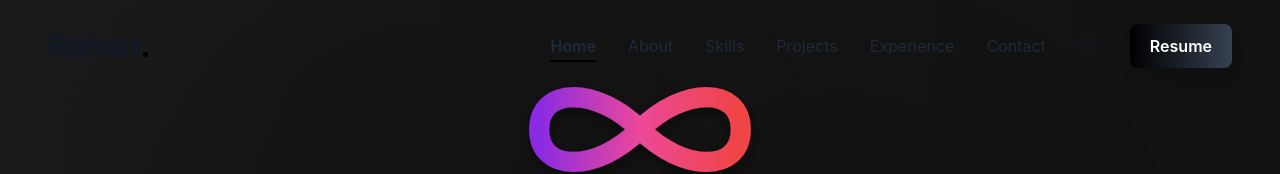
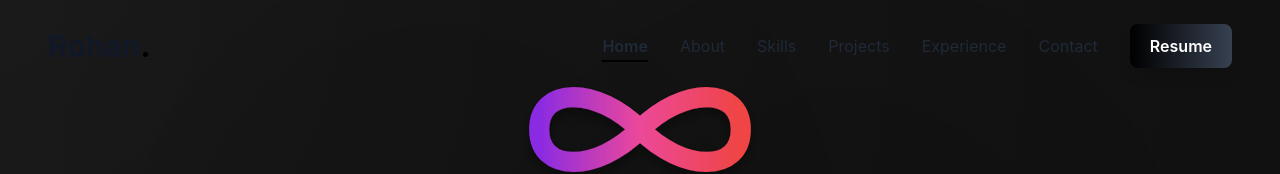
Before and after one commit to RohanMukka/portfolio, a React (Vite) app: page / in a window 1280 px wide. Shown: the top 174 px of the page. Built offline with nearby package versions, Linux system fonts and the light colour scheme; a web font is replaced by a local one.

Commit message:
Remove light theme and toggle

```diff
--- a/App.tsx
+++ b/App.tsx
@@ -15,12 +15,6 @@ import Footer from './components/common/Footer';
 const App: React.FC = () => {
   const [isLoading, setIsLoading] = useState(true);
   const [activeSection, setActiveSection] = useState('home');
-  const [theme, setTheme] = useState<'light' | 'dark'>(() => {
-    if (typeof window !== 'undefined') {
-      return (localStorage.getItem('theme') as 'light' | 'dark') || 'dark';
-    }
-    return 'dark';
-  });
 
   const homeRef = useRef<HTMLElement | null>(null);
   const aboutRef = useRef<HTMLElement | null>(null);
@@ -84,11 +78,9 @@ const App: React.FC = () => {
 
   useEffect(() => {
     if (typeof document !== 'undefined') {
-      document.body.classList.toggle('dark', theme === 'dark');
-      document.body.classList.toggle('light', theme === 'light');
-      localStorage.setItem('theme', theme);
+      document.body.classList.add('dark');
     }
-  }, [theme]);
+  }, []);
 
   const scrollToSection = (id: string) => {
     const sectionRef = sectionRefs[id];
@@ -107,9 +99,6 @@ const App: React.FC = () => {
     }
   };
 
-  const toggleTheme = () => {
-    setTheme(prev => (prev === 'dark' ? 'light' : 'dark'));
-  };
 
 
   if (isLoading && typeof window !== 'undefined') { // Ensure window check for SSR safety, though not strictly needed for CSR
@@ -122,8 +111,6 @@ const App: React.FC = () => {
         currentSection={activeSection}
         personalData={{name: personalData.name, resumeUrl: personalData.resumeUrl}}
         scrollToSection={scrollToSection}
-        theme={theme}
-        toggleTheme={toggleTheme}
       />
 
       <main>
--- a/components/common/Navbar.tsx
+++ b/components/common/Navbar.tsx
@@ -1,13 +1,13 @@
 
 import React, { useState, useEffect } from 'react';
 import { motion, AnimatePresence } from 'framer-motion';
-import { Menu, X, Sun, Moon } from 'lucide-react';
+import { Menu, X } from 'lucide-react';
 import { NavbarProps } from '../../types';
 
 const NAV_ITEMS = ["Home", "About", "Skills", "Projects", "Experience", "Contact"];
 
 
-const Navbar: React.FC<NavbarProps> = ({ currentSection, personalData, scrollToSection, theme, toggleTheme }) => {
+const Navbar: React.FC<NavbarProps> = ({ currentSection, personalData, scrollToSection }) => {
   const [isOpen, setIsOpen] = useState(false);
   const [scrolled, setScrolled] = useState(false);
 
@@ -68,14 +68,6 @@ const Navbar: React.FC<NavbarProps> = ({ currentSection, personalData, scrollToS
               {activeIndicator(item)}
             </motion.button>
           ))}
-          <button
-            onClick={toggleTheme}
-            className="text-gray-900 dark:text-white focus:outline-none"
-            aria-label="Toggle theme"
-            data-cursor-hover-link
-          >
-            {theme === 'dark' ? <Sun size={20} /> : <Moon size={20} />}
-          </button>
           <motion.a
             href={personalData.resumeUrl}
             download
@@ -119,14 +111,6 @@ const Navbar: React.FC<NavbarProps> = ({ currentSection, personalData, scrollToS
                   {item}
                 </button>
               ))}
-              <button
-                onClick={toggleTheme}
-                className="text-gray-900 dark:text-white focus:outline-none"
-                aria-label="Toggle theme"
-                data-cursor-hover-link
-              >
-                {theme === 'dark' ? <Sun size={24} /> : <Moon size={24} />}
-              </button>
               <motion.a
                 href={personalData.resumeUrl}
                 download
--- a/index.html
+++ b/index.html
@@ -26,11 +26,6 @@
             background-attachment: fixed;
             background-size: 200% 200%;
             animation: gradient-bg 30s ease infinite;
-        }
-        body.light {
-            --text-color: #1f2937;
-            --gradient-start: #f8fafc;
-            --gradient-end: #e2e8f0;
         }
         body.dark {
             --text-color: #E0E0E0;
--- a/types.ts
+++ b/types.ts
@@ -80,8 +80,6 @@ export interface NavbarProps {
   currentSection: string;
   personalData: Pick<PersonalData, 'name' | 'resumeUrl'>;
   scrollToSection: (id: string) => void;
-  theme: 'light' | 'dark';
-  toggleTheme: () => void;
 }
 
 export interface HeroProps {
```
Also changed, not shown: 1 other file (tests, documents, lock files or other folders).
